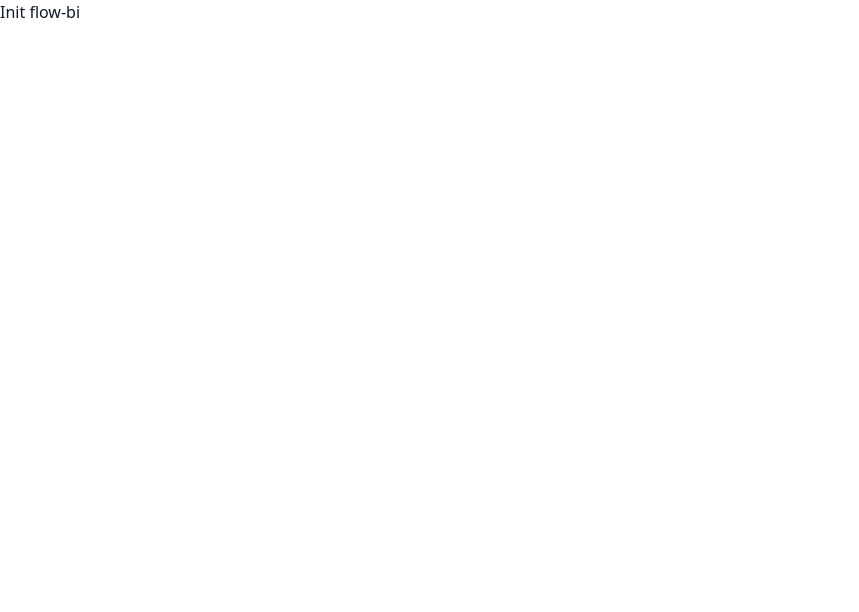
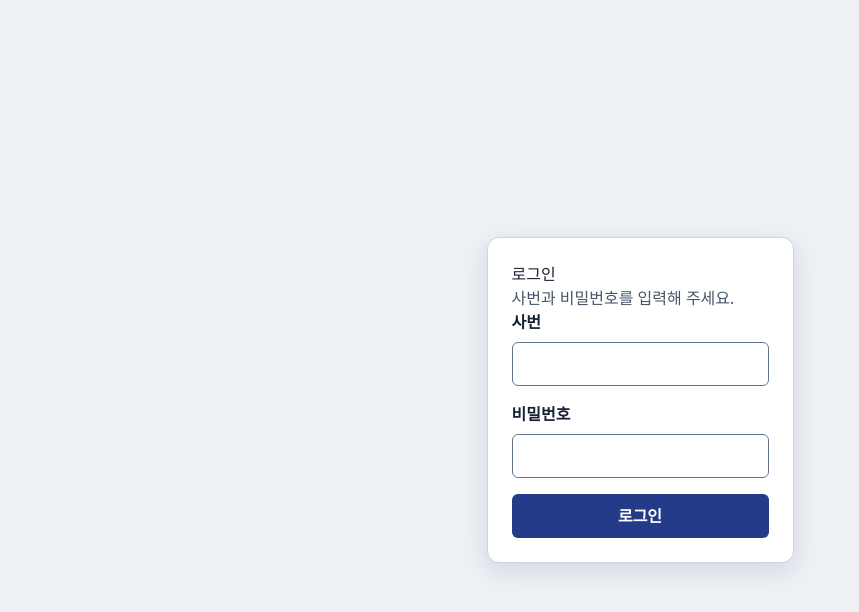
Before and after one commit to flow-bi/flow-bi, a React (Vite) app in the folder frontend/: page / in a window 1280 px wide. Shown: the top 612 px of the page, without its empty margins (0-859 px from the left). Built offline with nearby package versions, Linux system fonts and the light colour scheme; no server answers.

Commit message:
✨ / #38 - 비밀번호 변경과 인증 상태 화면 구현

```diff
--- a/frontend/src/App.tsx
+++ b/frontend/src/App.tsx
@@ -1,5 +1,78 @@
+import { useEffect, useState } from 'react'
+
+import { getSession, LoginApiError, logout } from './features/auth/api'
+import { LoginPage } from './features/auth/LoginPage'
+import { PasswordChangePage } from './features/auth/PasswordChangePage'
+
+type Destination = 'home' | 'login' | 'password-change' | 'session-unavailable'
+
 function App() {
-  return <div>Init flow-bi</div>
+  const [destination, setDestination] = useState<Destination>()
+  const [isLoggingOut, setIsLoggingOut] = useState(false)
+
+  useEffect(() => {
+    void getSession()
+      .then(({ mustChangePassword }) =>
+        setDestination(mustChangePassword ? 'password-change' : 'home'),
+      )
+      .catch((error: unknown) =>
+        setDestination(
+          error instanceof LoginApiError && error.status === 503 ? 'session-unavailable' : 'login',
+        ),
+      )
+  }, [])
+
+  async function handleLogout() {
+    setIsLoggingOut(true)
+    try {
+      await logout()
+    } finally {
+      setDestination('login')
+      setIsLoggingOut(false)
+    }
+  }
+
+  if (destination === undefined) {
+    return (
+      <main aria-busy="true" className="auth-destination">
+        인증 상태를 확인하고 있습니다.
+      </main>
+    )
+  }
+  if (destination === 'password-change') {
+    return (
+      <PasswordChangePage
+        onCompleted={() => setDestination('home')}
+        onSessionExpired={() => setDestination('login')}
+      />
+    )
+  }
+  if (destination === 'home') {
+    return (
+      <main className="auth-destination">
+        <h1>Flow BI</h1>
+        <p>로그인되었습니다.</p>
+        <button disabled={isLoggingOut} onClick={() => void handleLogout()} type="button">
+          {isLoggingOut ? '로그아웃 중' : '로그아웃'}
+        </button>
+      </main>
+    )
+  }
+  if (destination === 'session-unavailable') {
+    return (
+      <main className="auth-destination">
+        <h1>인증 상태를 확인할 수 없습니다</h1>
+        <p>잠시 후 페이지를 새로고침해 주세요.</p>
+      </main>
+    )
+  }
+  return (
+    <LoginPage
+      onAuthenticated={({ mustChangePassword }) =>
+        setDestination(mustChangePassword ? 'password-change' : 'home')
+      }
+    />
+  )
 }
 
 export default App
--- /dev/null
+++ b/frontend/src/features/auth/PasswordChangePage.tsx
@@ -0,0 +1,124 @@
+import { zodResolver } from '@hookform/resolvers/zod'
+import { useEffect, useRef, useState } from 'react'
+import { useForm } from 'react-hook-form'
+
+import { changePassword, LoginApiError, type LoginResult } from './api'
+import { passwordChangeSchema, type PasswordChangeFormValues } from './passwordChangeSchema'
+
+type Props = {
+  changePassword?: (credentials: PasswordChangeFormValues) => Promise<LoginResult>
+  onCompleted: () => void
+  onSessionExpired?: () => void
+}
+
+function errorMessage(error: unknown): string {
+  if (error instanceof LoginApiError) {
+    if (error.status === 401) {
+      return '세션이 만료되었습니다. 다시 로그인해 주세요.'
+    }
+    if (error.status === 403) {
+      return '요청을 확인할 수 없습니다. 페이지를 새로고침한 뒤 다시 시도해 주세요.'
+    }
+    if (error.status === 503) {
+      return '비밀번호를 변경할 수 없습니다. 잠시 후 다시 시도해 주세요.'
+    }
+    if (error.status === 400) {
+      return '비밀번호 정책을 확인해 주세요.'
+    }
+  }
+  return '네트워크 연결을 확인한 뒤 다시 시도해 주세요.'
+}
+
+export function PasswordChangePage({
+  changePassword: submit = changePassword,
+  onCompleted,
+  onSessionExpired,
+}: Props) {
+  const [requestError, setRequestError] = useState<string>()
+  const [completed, setCompleted] = useState(false)
+  const errorRef = useRef<HTMLDivElement>(null)
+  const {
+    formState: { errors, isSubmitting },
+    handleSubmit,
+    register,
+    reset,
+    setFocus,
+  } = useForm<PasswordChangeFormValues>({ resolver: zodResolver(passwordChangeSchema) })
+  const displayedError = requestError ?? errors.newPassword?.message ?? errors.confirmation?.message
+
+  useEffect(() => {
+    if (errors.newPassword !== undefined) {
+      setFocus('newPassword')
+    } else if (errors.confirmation !== undefined) {
+      setFocus('confirmation')
+    } else if (requestError !== undefined) {
+      errorRef.current?.focus()
+    }
+  }, [errors.confirmation, errors.newPassword, requestError, setFocus])
+
+  async function onSubmit(values: PasswordChangeFormValues) {
+    if (isSubmitting) {
+      return
+    }
+    setRequestError(undefined)
+    try {
+      await submit(values)
+      reset()
+      setCompleted(true)
+      onCompleted()
+    } catch (error: unknown) {
+      if (error instanceof LoginApiError && error.status === 401) {
+        reset()
+        onSessionExpired?.()
+        return
+      }
+      setRequestError(errorMessage(error))
+    }
+  }
+
+  return (
+    <main className="auth-destination">
+      <section aria-labelledby="password-change-heading" className="login-card">
+        <h1 id="password-change-heading">비밀번호 변경</h1>
+        <p>계속하려면 새 비밀번호를 설정해 주세요.</p>
+        {completed ? <p aria-live="polite">비밀번호가 변경되었습니다.</p> : null}
+        <form noValidate onSubmit={(event) => void handleSubmit(onSubmit)(event)}>
+          {displayedError !== undefined ? (
+            <div
+              aria-live="assertive"
+              className="form-error"
+              ref={errorRef}
+              role="alert"
+              tabIndex={-1}
+            >
+              {displayedError}
+            </div>
+          ) : null}
+          <div className="form-field">
+            <label htmlFor="new-password">새 비밀번호</label>
+            <input
+              autoComplete="new-password"
+              id="new-password"
+              required
+              type="password"
+              {...register('newPassword')}
+            />
+          </div>
+          <div className="form-field">
+            <label htmlFor="password-confirmation">비밀번호 확인</label>
+            <input
+              autoComplete="new-password"
+              id="password-confirmation"
+              required
+              type="password"
+              {...register('confirmation')}
+            />
+          </div>
+          <button disabled={isSubmitting} type="submit">
+            {isSubmitting ? '변경 중' : '비밀번호 변경'}
+          </button>
+        </form>
+      </section>
+    </main>
+  )
+}
--- /dev/null
+++ b/frontend/src/features/auth/passwordChangeSchema.ts
@@ -0,0 +1,17 @@
+import { z } from 'zod'
+
+const policyMessage = '영문, 숫자, 특수문자를 포함해 10자 이상 입력해 주세요.'
+const passwordPolicy = z
+  .string()
+  .min(10, policyMessage)
+  .regex(/[A-Za-z]/, policyMessage)
+  .regex(/[0-9]/, policyMessage)
+  .regex(/[^A-Za-z0-9]/, policyMessage)
+
+export const passwordChangeSchema = z
+  .object({ newPassword: passwordPolicy, confirmation: z.string() })
+  .refine(({ newPassword, confirmation }) => newPassword === confirmation, {
+    message: '새 비밀번호와 확인 값이 일치하지 않습니다.',
+    path: ['confirmation'],
+  })
+export type PasswordChangeFormValues = z.infer<typeof passwordChangeSchema>
--- a/frontend/src/index.css
+++ b/frontend/src/index.css
@@ -19,8 +19,119 @@
     BlinkMacSystemFont,
     'Segoe UI',
     sans-serif;
-  background-color: #ffffff;
-  color: #111827;
+  background-color: #edf1f6;
+  color: #172033;
+}
+
+.login-page,
+.auth-destination {
+  display: grid;
+  gap: 1rem;
+  min-height: 100vh;
+  place-content: center;
+  padding: 1rem;
+}
+
+.login-card,
+.test-account-notice,
+.auth-destination {
+  width: min(100%, 28rem);
+  border: 1px solid #cbd5e1;
+  border-radius: 0.75rem;
+  background: #ffffff;
+  box-shadow: 0 8px 24px rgb(23 32 51 / 12%);
+  padding: 1.5rem;
+}
+
+.login-card h1,
+.test-account-notice h2,
+.auth-destination h1 {
+  margin: 0;
+}
+
+.login-card > p,
+.test-account-notice > p {
+  color: #475569;
+}
+
+.login-card form,
+.form-field {
+  display: grid;
+  gap: 0.5rem;
+}
+
+.login-card form {
+  gap: 1rem;
+}
+
+.form-field label,
+.test-account-notice dt {
+  font-weight: 700;
+}
+
+.form-field input {
+  min-height: 2.75rem;
+  border: 1px solid #64748b;
+  border-radius: 0.375rem;
+  padding: 0.5rem 0.75rem;
+}
+
+.form-field input:focus-visible,
+button:focus-visible,
+.form-error:focus-visible {
+  outline: 3px solid #2563eb;
+  outline-offset: 2px;
+}
+
+.login-card button {
+  min-height: 2.75rem;
+  border: 0;
+  border-radius: 0.375rem;
+  background: #243b8a;
+  color: #ffffff;
+  font-weight: 700;
+}
+
+.login-card button:disabled {
+  cursor: wait;
+  opacity: 0.7;
+}
+
+.form-error {
+  border-left: 4px solid #b42318;
+  background: #fef3f2;
+  color: #7a271a;
+  padding: 0.75rem;
+}
+
+.test-account-notice {
+  border-color: #0e7490;
+  background: #ecfeff;
+}
+
+.test-account-notice dl,
+.test-account-notice dd {
+  margin: 0;
+}
+
+.test-account-notice dl {
+  display: grid;
+  gap: 0.75rem;
+}
+
+@media (max-width: 30rem) {
+  .login-page,
+  .auth-destination {
+    display: block;
+    padding: 0.75rem;
+  }
+
+  .login-card,
+  .test-account-notice,
+  .auth-destination {
+    width: 100%;
+    margin-bottom: 0.75rem;
+  }
 }
 
 button,
```
